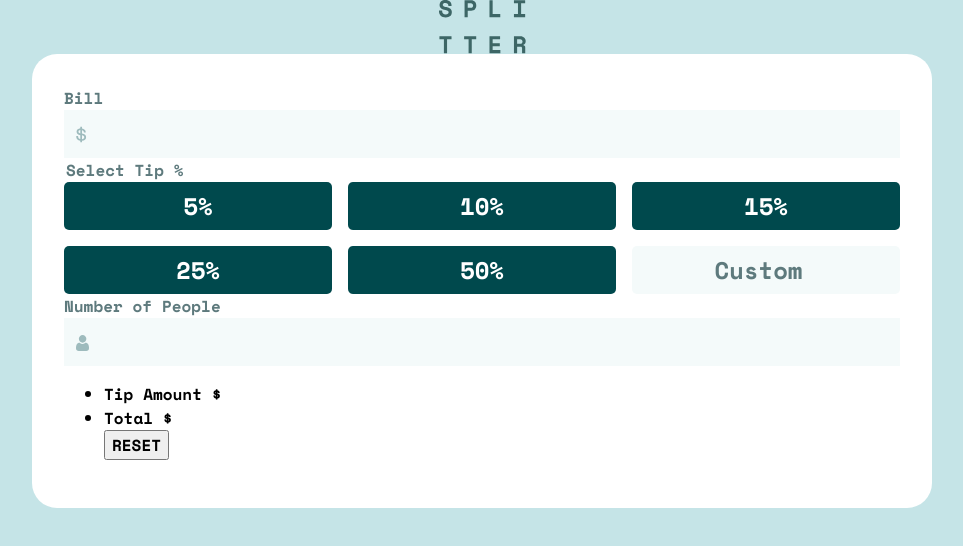
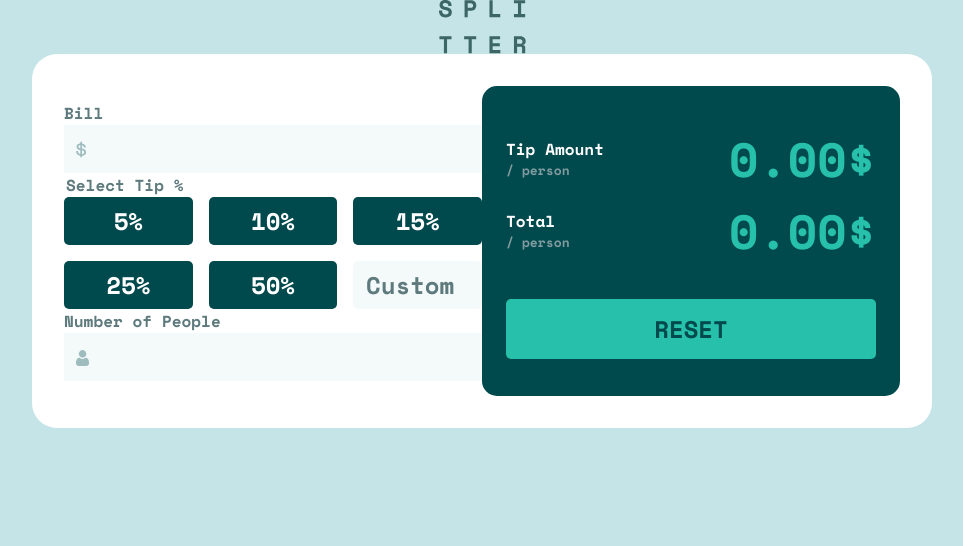
Before and after one commit to DaniilGurski/Tip-calculator, a React (Vite) app: page / in a window 1280 px wide. Shown: the top 546 px of the page, without its empty margins (158-1121 px from the left). Built offline with nearby package versions, Linux system fonts and the light colour scheme.

Commit message:
tip results.

```diff
--- a/src/components/TipResults.jsx
+++ b/src/components/TipResults.jsx
@@ -2,19 +2,19 @@
 
 export default function TipResults() {
   return (
-    <div>
-      <ul>
+    <div className="tip-results bg-dark-cyan clr-white">
+      <ul className="tip-results__sums" role="list">
         <li>
-          <span> Tip Amount </span>
-          <span> $ </span>
+          <h2> Tip Amount </h2>
+          <span className="clr-accent fs-xl"> 0.00$ </span>
         </li>
         <li>
-          <span> Total </span>
-          <span> $ </span>
+          <h2> Total </h2>
+          <span className="clr-accent fs-xl"> 0.00$ </span>
         </li>
 
-        <button> RESET </button>
       </ul>
+      <button className="tip-results__reset bg-accent clr-dark-cyan fs-large"> RESET </button>
     </div>
   )
 }
--- a/src/style.css
+++ b/src/style.css
@@ -81,6 +81,7 @@ select {
     --clr-primary-400: hsl(172, 67%, 45%);
 
     --clr-neutral-600: hsl(183, 100%, 15%);
+    --clr-neutral-550: hsl(183, 79%, 24%);
     --clr-neutral-500: hsl(186, 14%, 43%);
     --clr-neutral-400: hsl(184, 14%, 56%);
     --clr-neutral-300: hsl(185, 41%, 84%);
@@ -105,6 +106,9 @@ select {
 .clr-error { color: var(--clr-primary-500); }
 
 
+.clr-accent { color: var(--clr-primary-400); }
+
+
 .clr-dark-cyan { color: var(--clr-neutral-600); }
 
 
@@ -114,7 +118,13 @@ select {
 .clr-label { color: var(--clr-neutral-500); }
 
 
+.bg-accent { background-color: var(--clr-primary-400); }
+
+
 .bg-white { background-color: var(--clr-neutral-100); }
+
+
+.bg-dark-cyan { background-color: var(--clr-neutral-600); }
 
 
 .fs-small { font-size: var(--fs-100); }
@@ -127,6 +137,12 @@ select {
 
 
 .fs-xl { font-size: var(--fs-400); }
+
+
+.flex { display: flex; gap: var(--gap, 1rem) }
+
+
+.even-columns { display: grid; grid-template-columns: repeat(var(--column-count, 2), 1fr); }
 
 
 /* general */
@@ -143,6 +159,17 @@ body {
     justify-items: center;
     width: min(90%, 56.25rem);
     margin-inline: auto;
+}
+
+
+form {
+    display: grid;
+    grid-template-columns: repeat(var(--column-count, 1), 1fr);
+    align-items: center;
+
+    @media (width >= 40em) {
+        --column-count: 2;
+    }
 }
 
 
@@ -246,3 +273,38 @@ body {
         grid-template-columns: repeat(3, 1fr);
     }
 }
+
+
+.tip-results {
+    display: grid;
+    row-gap: clamp(2rem, 2vw, 8.313rem);
+    border-radius: 15px;
+    padding: 2.313rem 1.5rem;
+}
+
+
+.tip-results__sums li {
+    display: flex;
+    justify-content: space-between;
+    align-items: center;
+
+    & h2::after {
+        content: "/ person";
+        display: block;
+        font-size: var(--fs-100);
+        color: var(--clr-neutral-400);
+    }
+}
+
+
+.tip-results__reset {
+    padding: 0.75rem;
+    border-radius: 5px;
+    border: none;
+    cursor: pointer;
+
+    &:disabled {
+        color: var(--clr-neutral-600);
+        background-color: var(--clr-neutral-550);
+    }
+}
```
